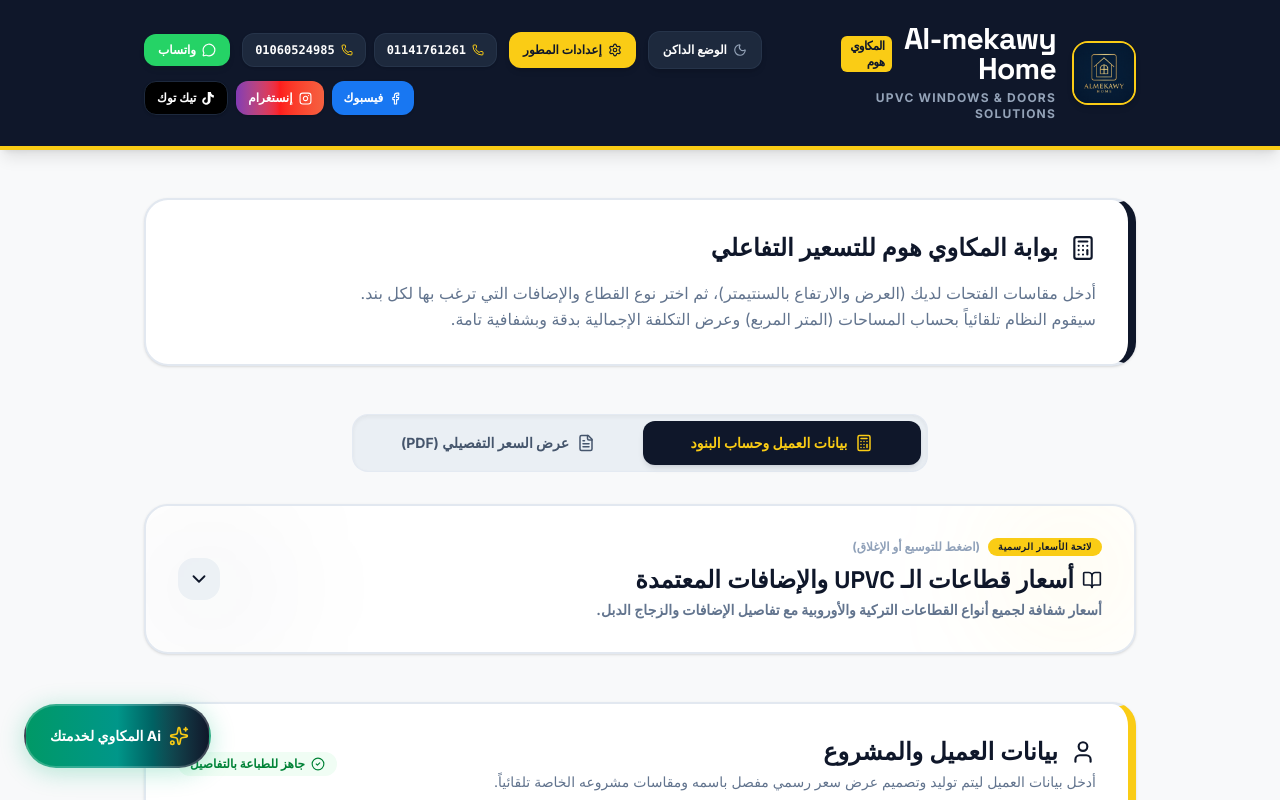
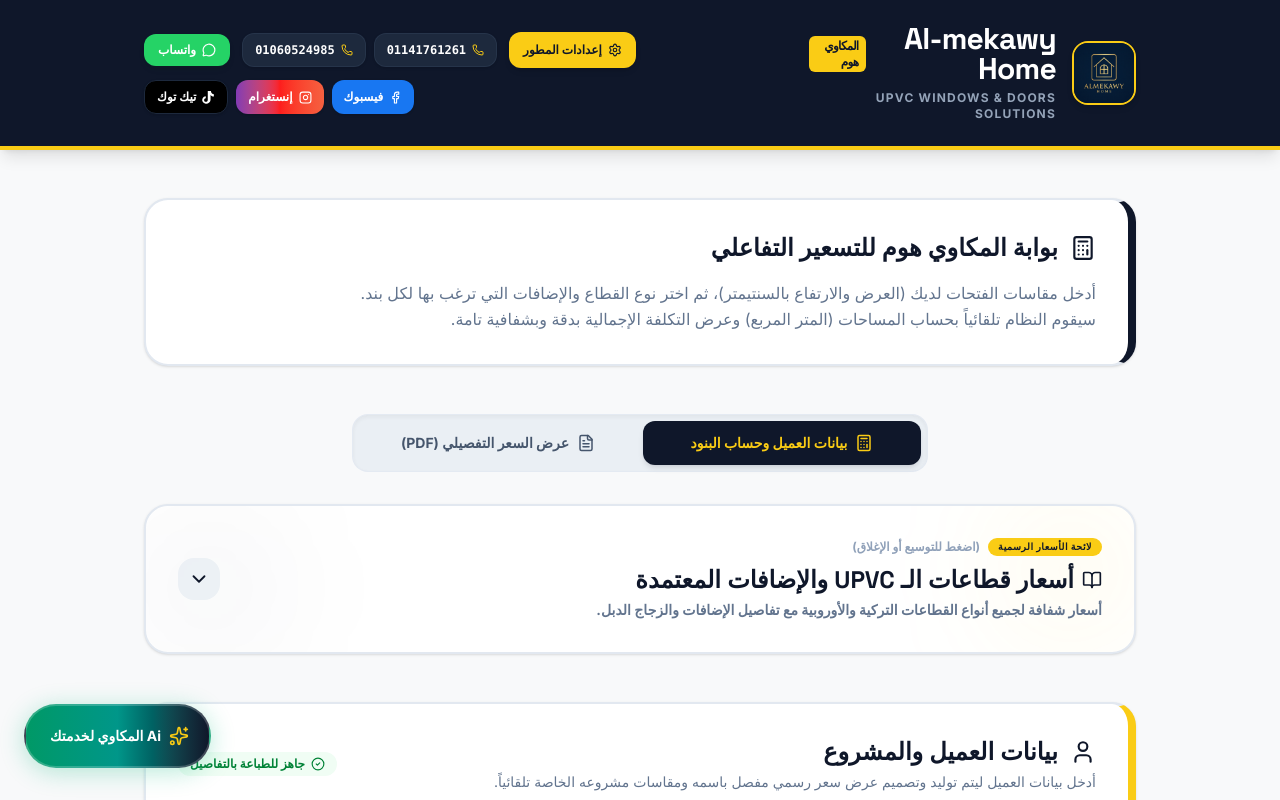
Before and after one commit to mohamedmalhasaneen-maker/Al-mekawy-Home-, a React (Vite) app: page / in a window 1280 px wide. Shown: the top 800 px of the page. Built offline with nearby package versions, Linux system fonts and the light colour scheme.

Commit message:
refactor: remove theme toggle button from header

```diff
--- a/src/components/Header.tsx
+++ b/src/components/Header.tsx
@@ -51,26 +51,6 @@
             animate={{ opacity: 1, scale: 1 }}
             className="flex flex-wrap items-center gap-2 sm:gap-3 w-full lg:w-auto text-right justify-start lg:justify-end"
           >
-            {/* Theme Toggle Button */}
-            <button
-              onClick={onToggleTheme}
-              className="bg-slate-800 hover:bg-slate-700 border border-slate-700/50 hover:border-slate-600 text-white font-extrabold text-xs px-3.5 py-2.5 rounded-xl transition-all flex items-center gap-1.5 active:scale-95 cursor-pointer shadow-md select-none"
-              title={theme === 'dark' ? "تفعيل الوضع المضيء" : "تفعيل الوضع الداكن"}
-              type="button"
-            >
-              {theme === 'dark' ? (
-                <>
-                  <Sun size={14} className="text-[#FACC15]" />
-                  <span>الوضع المضيء</span>
-                </>
-              ) : (
-                <>
-                  <Moon size={14} className="text-[#94A3B8]" />
-                  <span>الوضع الداكن</span>
-                </>
-              )}
-            </button>
-
             {/* Developer Settings Trigger Button */}
             <button
               type="button"
```
